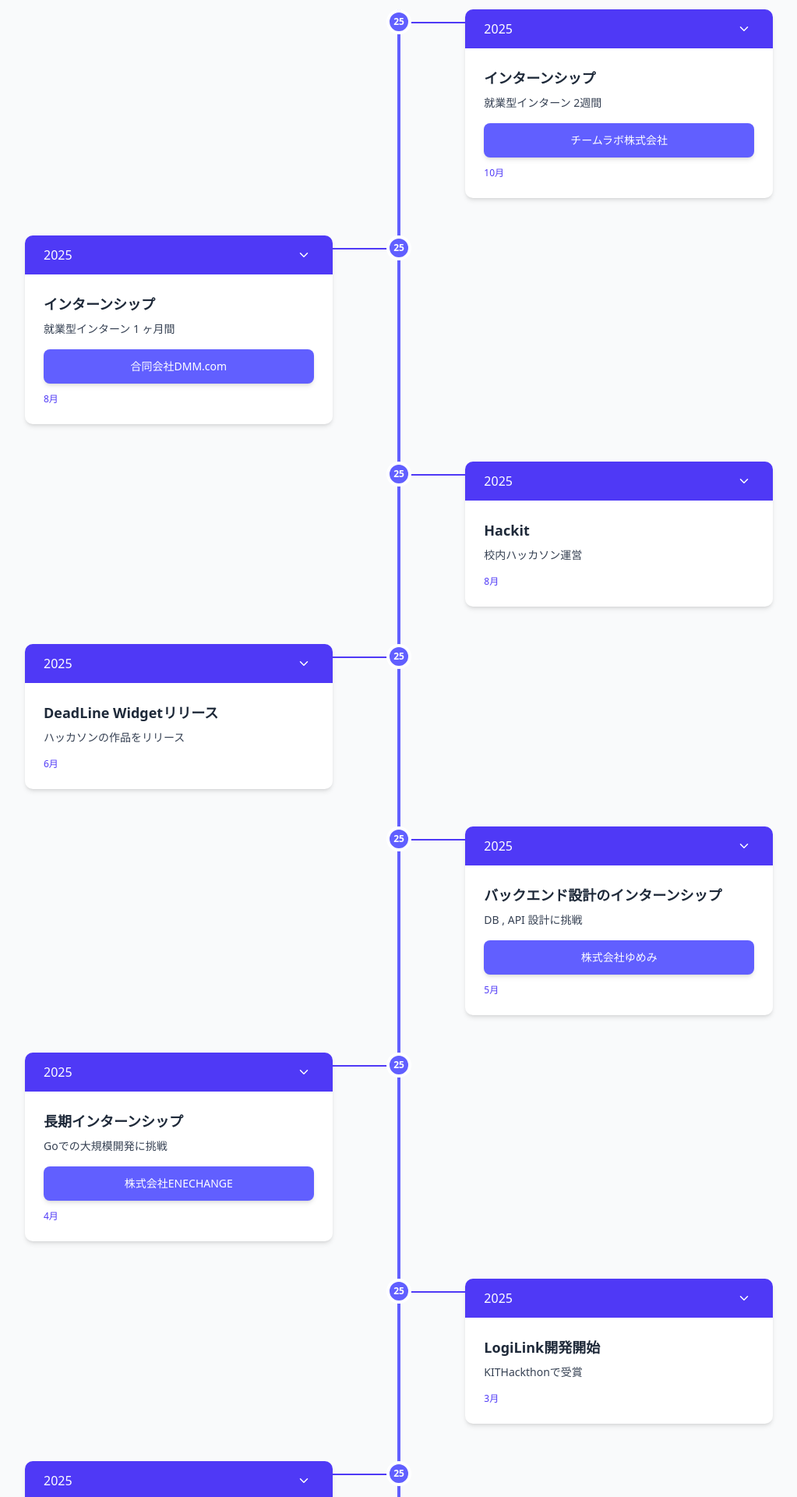
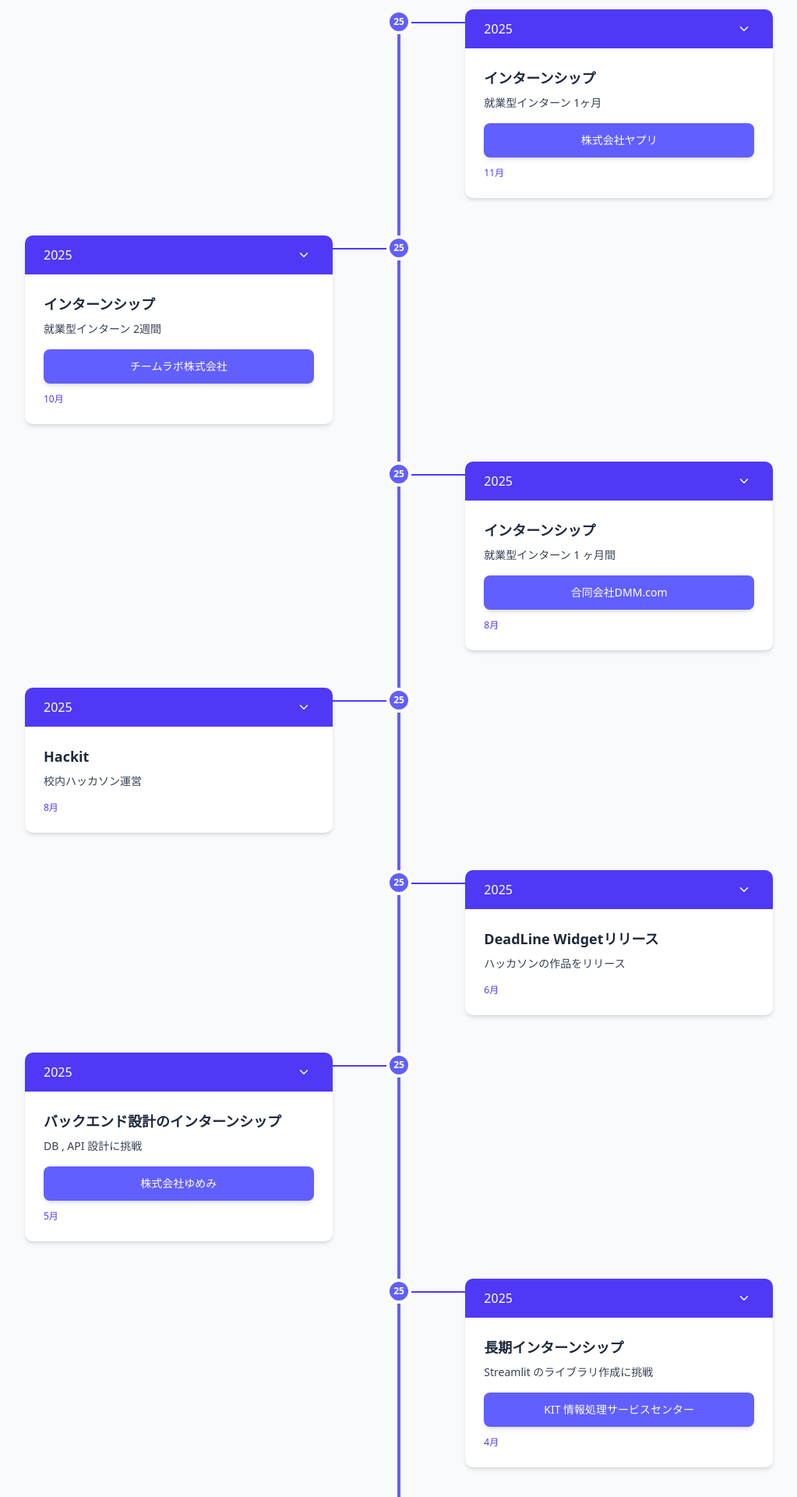
Before and after one commit to ko-tarou/my-portfolio, a Next.js app: page / in a window 1280 px wide. Shown: the part 2000-3920 px from the top of the page at 78% size, without its empty margins (128-1151 px from the left). Built offline with nearby package versions, Linux system fonts and the light colour scheme.

Commit message:
add 2025年12月分追加

```diff
--- a/src/resources/timeline.ts
+++ b/src/resources/timeline.ts
@@ -14,6 +14,15 @@ export type TimelineTab = 'activities' | 'hackathons' | 'conferences'
 
 // これまでの活動データ
 export const activitiesEvents: TimelineEvent[] = [
+  {
+    year: "2025",
+    title: "インターンシップ",
+    description: "就業型インターン 1ヶ月",
+    organization: "株式会社ヤプリ",
+    date: "11月",
+    details: "プラットフォーム開発に挑戦し、リポジトリの機能の守備範囲に驚きました。",
+    isExpanded: false,
+  },
   {
     year: "2025",
     title: "インターンシップ",
@@ -55,6 +64,15 @@ export const activitiesEvents: TimelineEvent[] = [
     organization: "株式会社ゆめみ",
     date: "5月",
     details: "DBやAPI設計を学ぶインターンシップに参加。ER図や実践的な設計手法を学びました。",
+    isExpanded: false,
+  },
+  {
+    year: "2025",
+    title: "長期インターンシップ",
+    description: "Streamlit のライブラリ作成に挑戦",
+    organization: "KIT 情報処理サービスセンター",
+    date: "4月",
+    details: "金沢工業大学の長期インターンシップに参加し、PythonやStreamlitを使ったWeb開発に取り組んでいます。",
     isExpanded: false,
   },
   {
@@ -198,14 +216,6 @@ export const hackathonEvents: TimelineEvent[] = [
     isExpanded: false,
   },
   {
-    year: "2025",
-    title: "Android × Camera",
-    description: "写真で撮るだけ家計簿 'おさいふカメラ'",
-    date: "2月",
-    details: "写真を撮るだけで家計簿を管理できるアプリです。ネイティブならではの機能を搭載し、MVVMで堅牢なアーキテクチャで実装されています。",
-    isExpanded: false,
-  },
-  {
     year: "2024",
     title: "Android と LLM の融合",
     description: "自分だけの Vtuber 'AIVY'",
@@ -260,6 +270,14 @@ export const hackathonEvents: TimelineEvent[] = [
 
 // カンファレンスデータ
 export const conferenceEvents: TimelineEvent[] = [
+  {
+    year: "2025",
+    title: "Kotlin Fest",
+    description: "Kotlin の祭りに参加！！",
+    date: "11月",
+    details: "想像以上にバックエンド Kotlin の勢いが強く、言語仕様の理解の甘さを痛感しました。",
+    isExpanded: false,
+  },
   {
     year: "2025",
     title: "Vue Fes",
```
